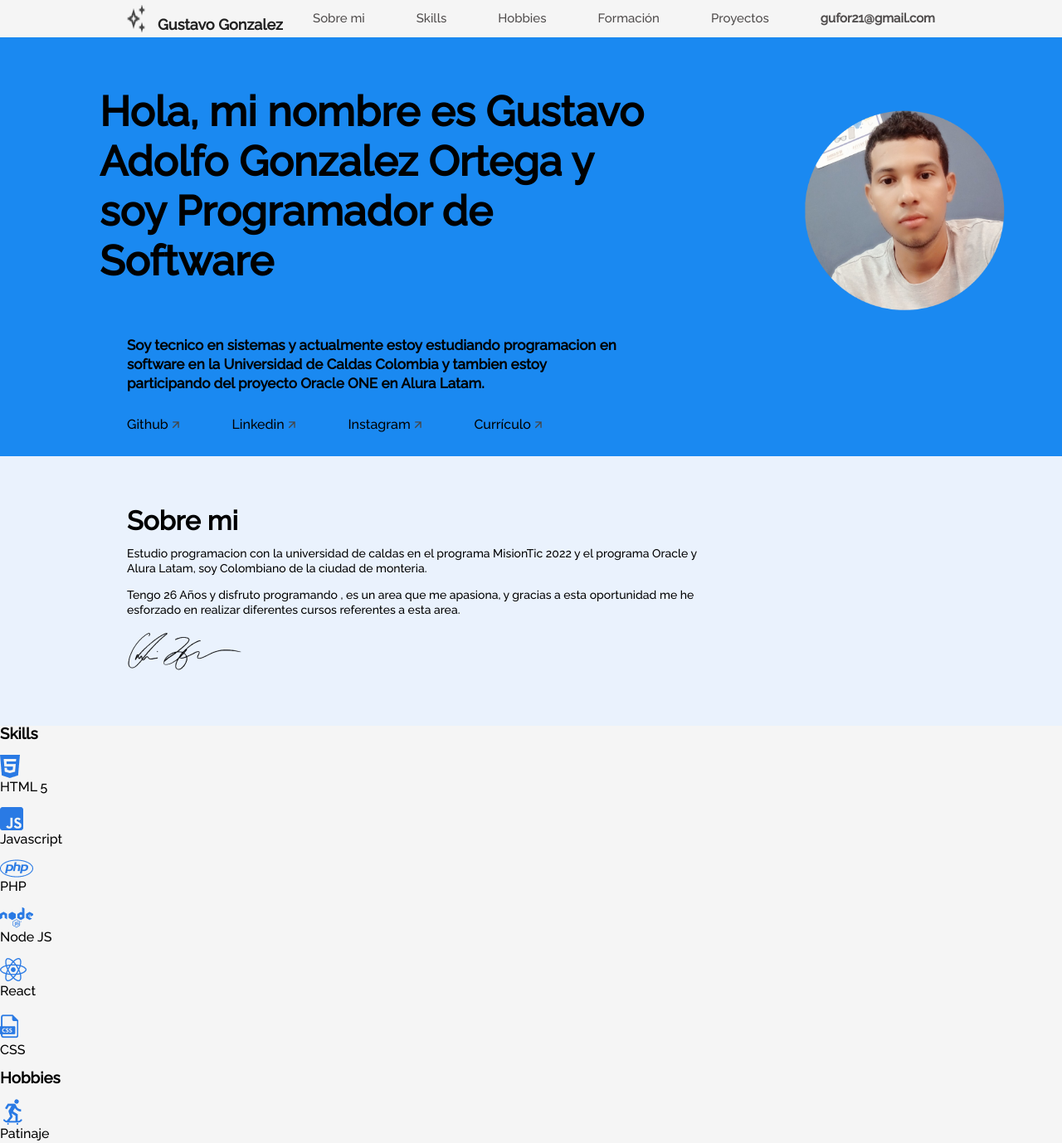
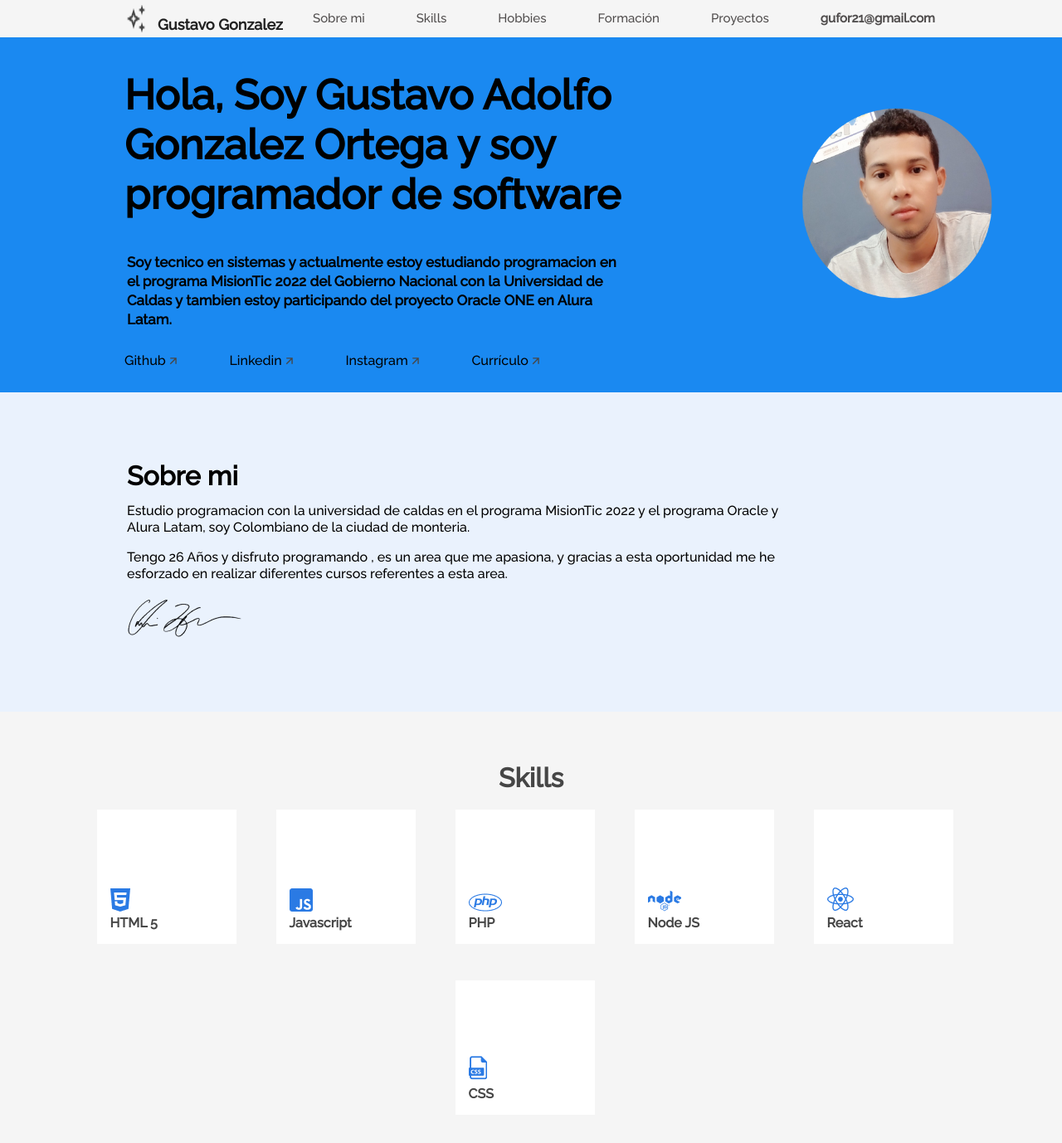
Before and after one commit to Gtvo22/Sprint1Portafolio, a plain HTML site: page index.html in a window 1280 px wide. Shown: the top 1378 px of the page at 83% size. Drawn offline with Linux system fonts and the light colour scheme.

Commit message:
Se modifico algunas caracteristicas de otras secciones y se creo estilo a seccion de skill

```diff
--- a/index.html
+++ b/index.html
@@ -40,8 +40,8 @@
         <div class="title__div">
             <img class="title__profile" src="assets\ProfileGus.png">
             <div class="title__container">
-                <h2 class="title__bio">Hola, mi nombre es Gustavo Adolfo Gonzalez Ortega y soy Programador de Software</h2>
-                <h3 class="title__subsection">Soy tecnico en sistemas y actualmente estoy estudiando programacion en software en la Universidad de Caldas Colombia y tambien estoy participando del proyecto Oracle ONE en Alura Latam.</h3>
+                <h2 class="title__bio">Hola, Soy Gustavo Adolfo Gonzalez Ortega y soy programador de software</h2>
+                <h3 class="title__subsection">Soy tecnico en sistemas y actualmente estoy estudiando programacion en el programa MisionTic 2022 del Gobierno Nacional con la Universidad de Caldas y tambien estoy participando del proyecto Oracle ONE en Alura Latam.</h3>
                 <ul class="title__network">
                      <!-- Pon los enlaces de tus redes sociales favoritas -->
                     <li class="title__network__item"><a href="">Github <img src="assets\arrow.png"> </a></li>
--- a/style.css
+++ b/style.css
@@ -74,7 +74,7 @@ section.menu nav ul.menu__list li a {
     text-decoration: none;
 }
 section.menu nav ul.menu__list li a:hover {
-    color: orange;
+    color: rgb(9, 90, 197);
     text-decoration: underline;
 }
 section.menu nav ul.menu__list li:nth-child(6) {
@@ -96,17 +96,18 @@ section.title div.title__div {
     justify-content: space-around;
 }
 section.title div.title__container h2 {
-    margin: 60px 120px;
+    margin: 40px 150px;
     font-size: 50px;
-    font-weight: 700px;
+    font-weight: 700;
     line-height: 60px;
 }
+
 
 /* Imagen de perfil */
 section.title img.title__profile {
     margin-right: 153px;
-    width: 368px;
-    height: 368px;
+    width: 350px;
+    height: 350px;
     border-radius: 100%;
     padding-top: 30px;
 }
@@ -125,31 +126,76 @@ section.title div.title__div div.title__container ul {
     font-size: 16px;
     font-weight: 400;
     line-height: 16px;
-    margin: auto 153px 30px;
+    margin: auto 150px 30px;
 }
 /*Sección About*/
 
 section.about {
-    padding: 62px 153px;
+    padding: 55px 153px;
     background-color: #EAF2FD;
+
 }
 
 /* Container section about */
 section.about div.about__container {
-    width: 700px;
+    width: 800px;
+    margin: 30px 0px;
+
 }
 section.about h3.about__title {
     font-size: 32px;
 }
 section.about div.about__container p {
     font-weight: 400;
-    font-size: 14px;
-    line-height: 18px;
+    font-size: 16px;
+    line-height: 20px;
+}
+
+/*Sección skills tamaño*/
+section.skills {
+    margin: 64px 100px;
+}
+section.skills h3.skills__title {
+    font-size: 32px;
+    text-align: center;
+    color: #464646;
+    font-family: 'Raleway';
+    font-style: normal;
+}
+section.skills div.skills__line {
+    display: flex;
+    flex-wrap: wrap;
+    justify-content: space-around;
+    width: 100%;
+}
+section.skills div.skills__box {
+    display: flex;
+    flex-direction: column;
+    justify-content: flex-end;
+    align-items: flex-start;
+    padding: 16px;
+    background-color: #ffffff;
+    margin: 22px 15px 22px 0px;
+    width: 136px;
+    height: 130px;
+}
+section.skills div.skills__box ul {
+    margin: 0;
+    padding: 0;
+    font-weight: 700;
+    font-size: 16px;
+    line-height: 19px;
+    color: #464646;
+    font-family: 'Raleway';
+    font-style: normal;
 }
 
 
 /* Vamos a desafiarnos trabajando con responsividad?
 Utiliza las referencias de los breakpoints @media abajo */
+
+
+
 
 
 /*Tablet*/
```
